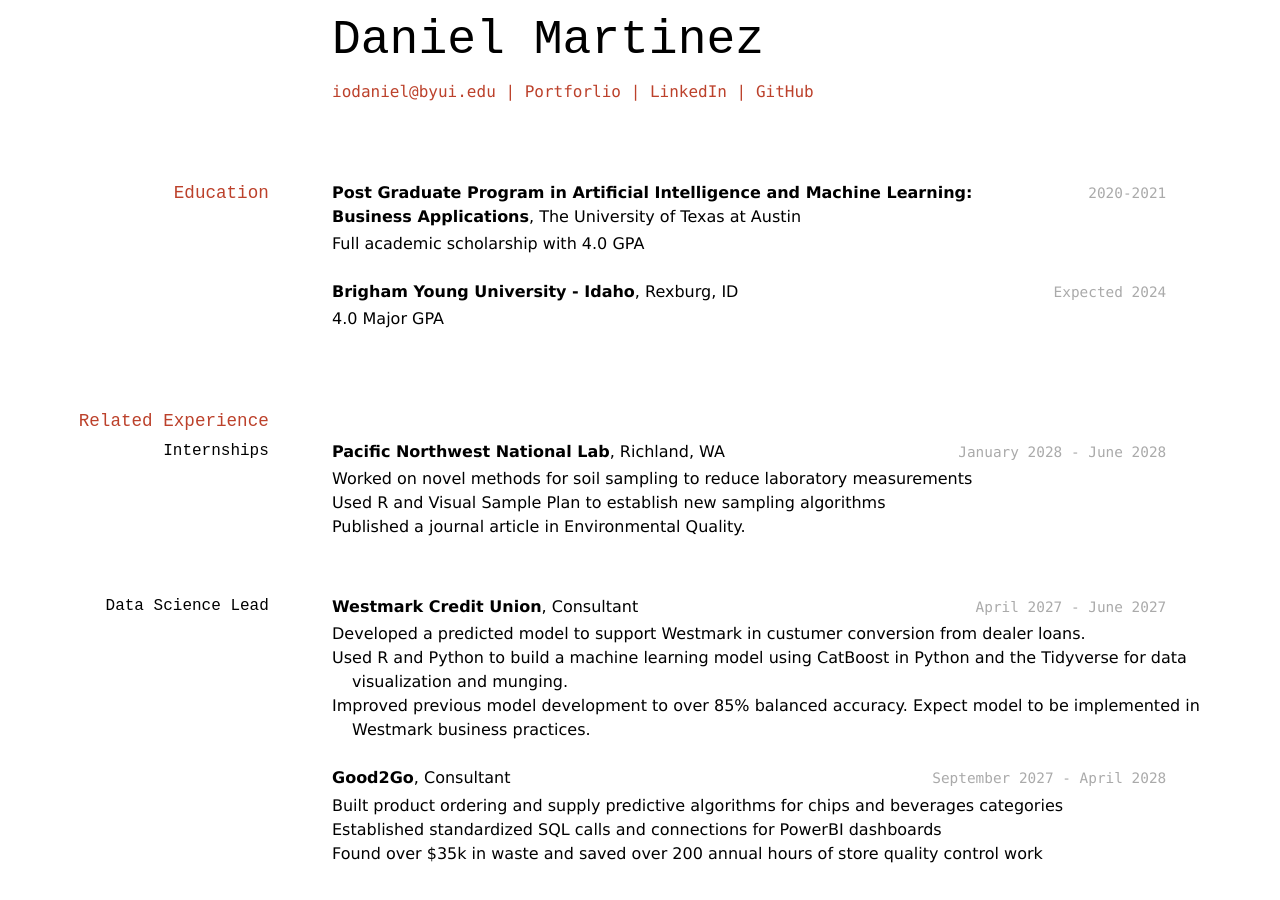
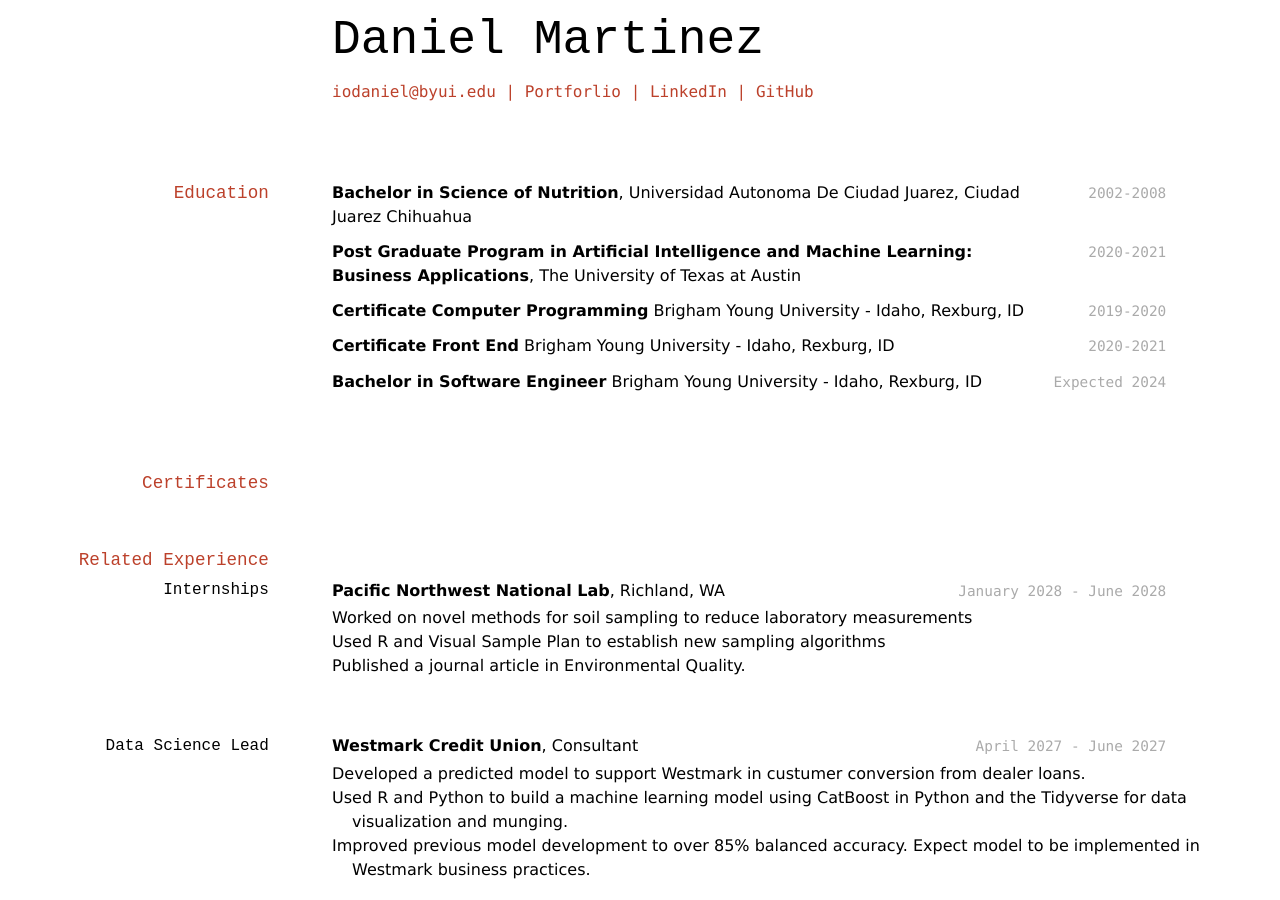
Before and after one commit to iodaniel/iodaniel_resume, a Jekyll site: the page built from docs/index.md, in a window 1280 px wide and 900 px high. Built offline with Jekyll 4.4.1, drawn with Linux system fonts in a browser that asks for light colours.

Commit message:
education2.0

```diff
--- a/docs/index.md
+++ b/docs/index.md
@@ -15,17 +15,23 @@ title: Daniel Martinez's Resume
 <!-- https://www.monique.tech/the-art-of-markdown -->
 
 ## Education
+`2002-2008`
+__Bachelor in Science of Nutrition__, Universidad Autonoma De Ciudad Juarez, Ciudad Juarez Chihuahua
 
 `2020-2021`
 __Post Graduate Program in Artificial Intelligence and Machine Learning: Business Applications__, The University of Texas at Austin
 
-- Full academic scholarship with 4.0 GPA
+`2019-2020`
+__Certificate Computer Programming__ Brigham Young University - Idaho, Rexburg, ID
+
+`2020-2021`
+__Certificate Front End__ Brigham Young University - Idaho, Rexburg, ID
 
 `Expected 2024`
-__Brigham Young University - Idaho__, Rexburg, ID
+__Bachelor in Software Engineer__ Brigham Young University - Idaho, Rexburg, ID
 
-- 4.0 Major GPA
 
+## Certificates
 
 ## Related Experience
 
```
